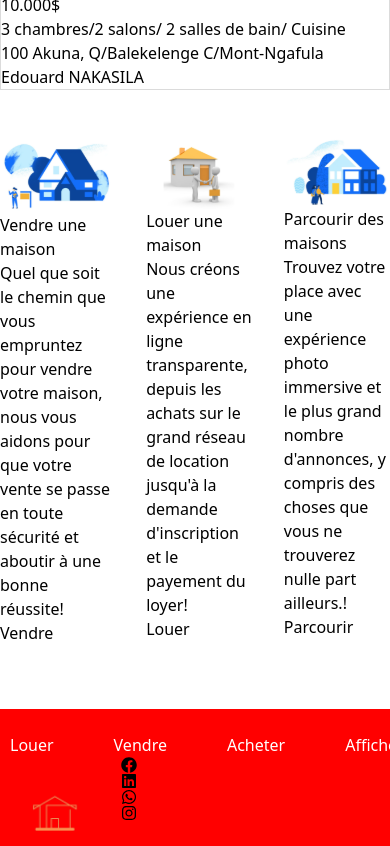
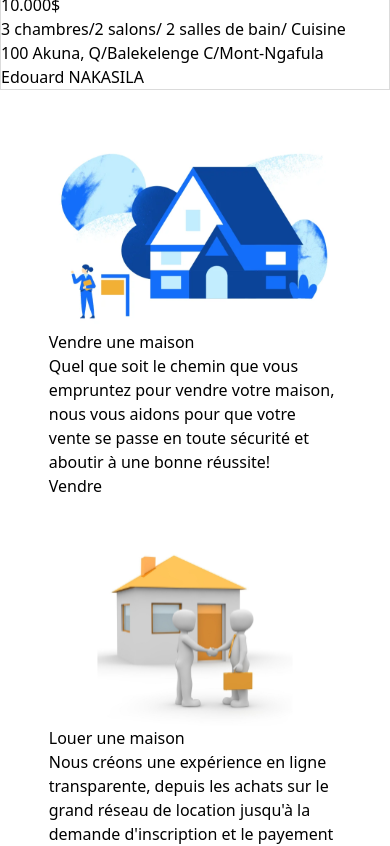
Before and after one commit to Edonak/Habiteo, a React (Vite) app: page / in a window 390 px wide. Shown: the part 6120-6966 px from the top of the page. Built offline with nearby package versions, Linux system fonts and the light colour scheme.

Commit message:
House detail style responsive, finish

```diff
--- a/src/App.css
+++ b/src/App.css
@@ -52,15 +52,6 @@
   margin: 0 10px;
 }
 
-.house-card{
-  cursor: pointer;
-  transition-duration: .5s;
-	transition-property: transform;
-	&:hover {
-		transform: scale(1.1);
-	}
-}
-
 
 /*Style sell*/
 .sell-card{
@@ -85,7 +76,7 @@
   display: inline;
   content: '⚠';
 }
-
+/*House detail style*/
 .houseDetail{
   background-color : White;
   display:flex;
@@ -94,3 +85,12 @@
   margin-top:3rem;
   justify-content:center;
 }
+.house-card{
+  width:25%;
+  cursor: pointer;
+  transition-duration: .5s;
+	transition-property: transform;
+	&:hover {
+		transform: scale(1.1);
+	}
+}
--- a/src/component/containers/houseDetail.jsx
+++ b/src/component/containers/houseDetail.jsx
@@ -7,7 +7,7 @@ import { NavLink } from 'react-router-dom';
 export default function HouseDetail() {
     return (
         <section className='text-justify houseDetail'>
-            <div className='w-[25%] border-solid rounded-3xl shadow-2xl flex flex-col items-center house-card'>
+            <div className='border-solid rounded-3xl shadow-2xl items-center house-card'>
                 <div className=''>
                     <img src={VenteImage} alt="" />
                 </div>
--- a/src/index.css
+++ b/src/index.css
@@ -34,3 +34,15 @@
         margin: 0 10px;
       }
 }
+
+@media screen and (max-width : 768px){
+    .houseDetail{
+        display : flex;
+        flex-direction: column;
+        justify-content: center;
+        align-items: center;
+    }
+    .house-card{
+        width:75%;
+    }
+}
```
